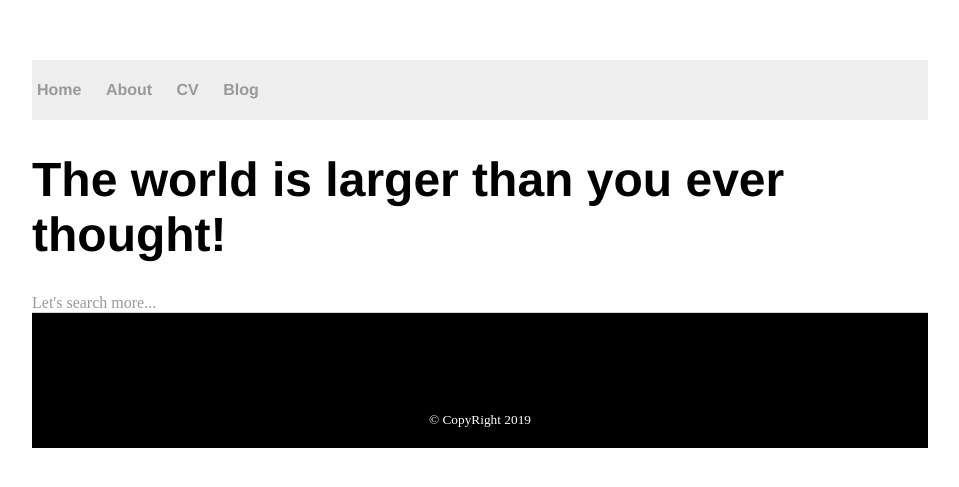
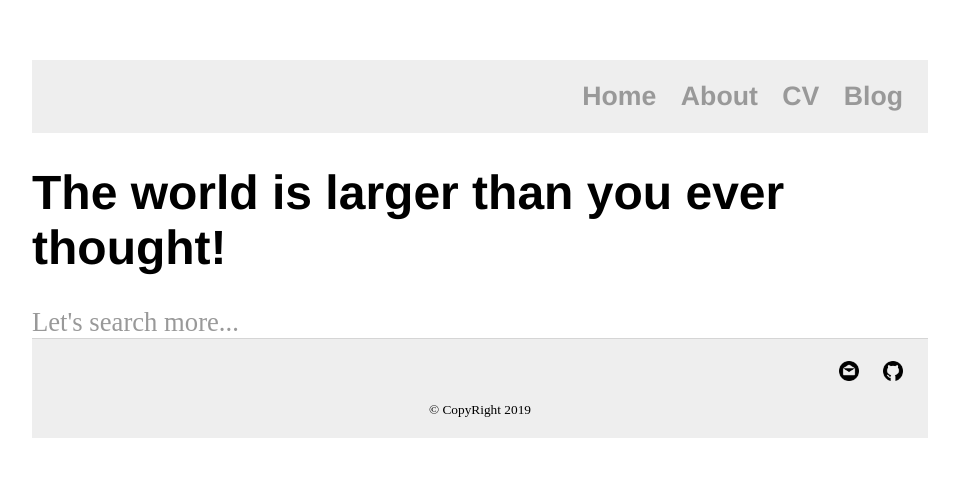
Before and after one commit to SaultBase/SaultBase.github.io, a Jekyll site: the page built from index.html, in a window 1280 px wide. Shown: the top 487 px of the page, without its empty margins (160-1119 px from the left). Built offline with Jekyll 4.4.1, drawn with Linux system fonts in a browser that asks for light colours.

Commit message:
Update main.css

```diff
--- a/css/main.css
+++ b/css/main.css
@@ -3,6 +3,7 @@
     width: 70%;
 }
 nav ul, footer ul{
+    text-align: right;
     font-family:'Helvetica', 'Arial', 'Sans-Serif';
     padding: 0px;
     list-style: none;
@@ -21,6 +22,7 @@
 a {
     text-decoration: none;
     color: #999;
+    font-size:20pt;
 }
 a:hover {
     text-decoration: underline;
@@ -39,11 +41,16 @@
     text-align:center;
     border-top: 1px solid #d5d5d5;
     font-size: .8em;
-    background-color: black;
+    background-color: #eeeeee;
     padding: 5px;
 }
 .copyright{
-    color:white;
+    color:black;
+}
+img{
+    width: 20px;
+    height:20px;
+
 }
 
 
```
